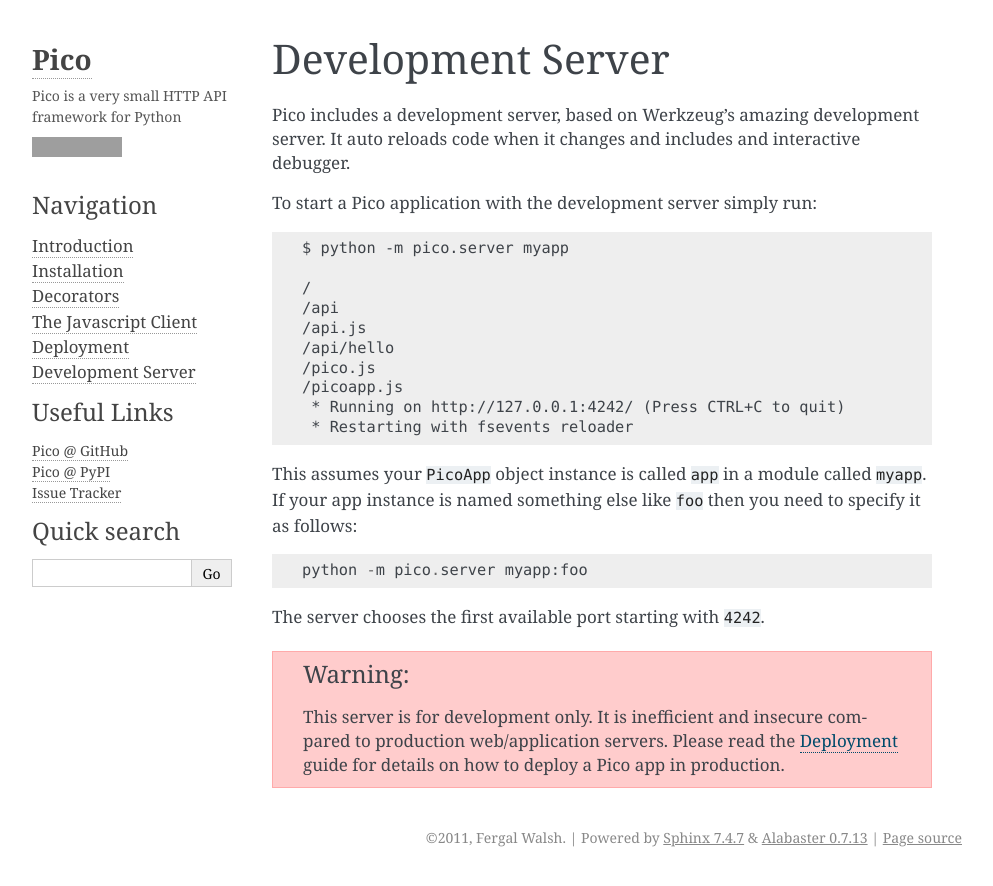
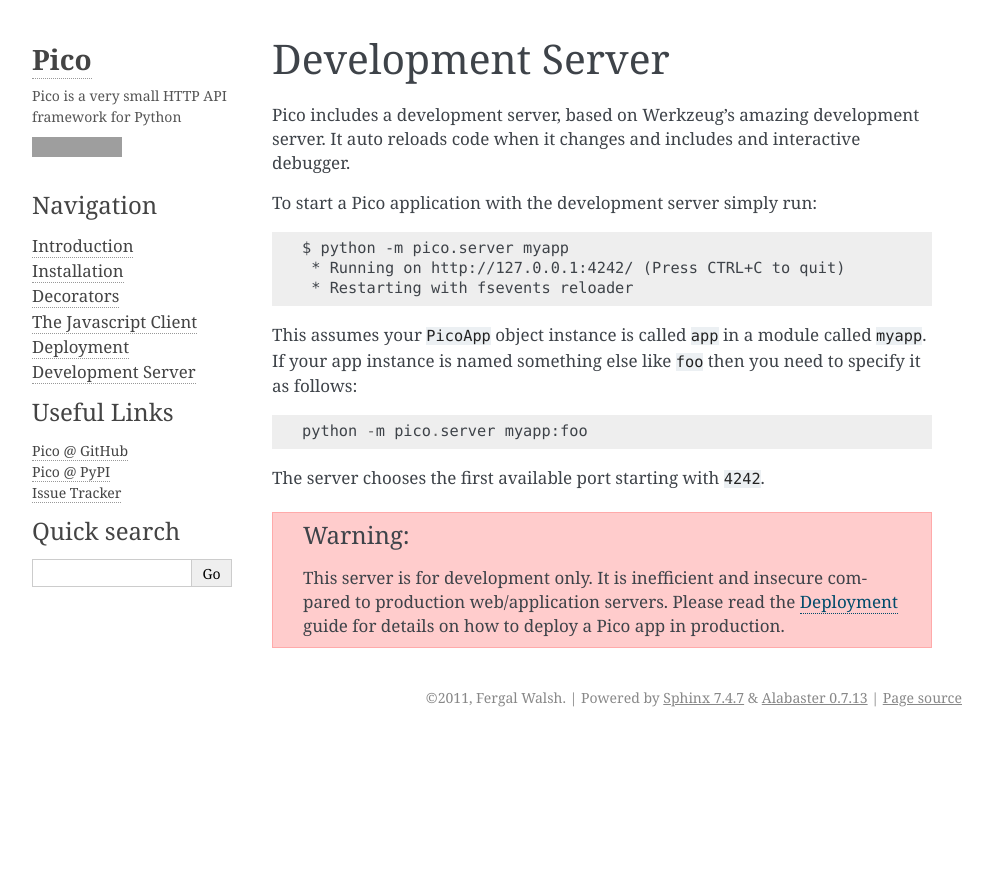
Before and after one commit to fergalwalsh/pico, a Sphinx documentation site: the page built from docs/guide/development_server.rst, in a window 1280 px wide. Shown: the top 886 px of the page, without its empty margins (148-1141 px from the left). Built offline with Sphinx 7.4.7, drawn with Linux system fonts in a browser that asks for light colours; pages that are not in the unit, such as notebooks, are missing from menus; grey boxes are pictures that could not be loaded.

Commit message:
Updated dev server docs.

```diff
--- a/docs/guide/development_server.rst
+++ b/docs/guide/development_server.rst
@@ -8,13 +8,6 @@
 To start a Pico application with the development server simply run::
 
     $ python -m pico.server myapp
-
-    /
-    /api
-    /api.js
-    /api/hello
-    /pico.js
-    /picoapp.js
      * Running on http://127.0.0.1:4242/ (Press CTRL+C to quit)
      * Restarting with fsevents reloader
 
```
